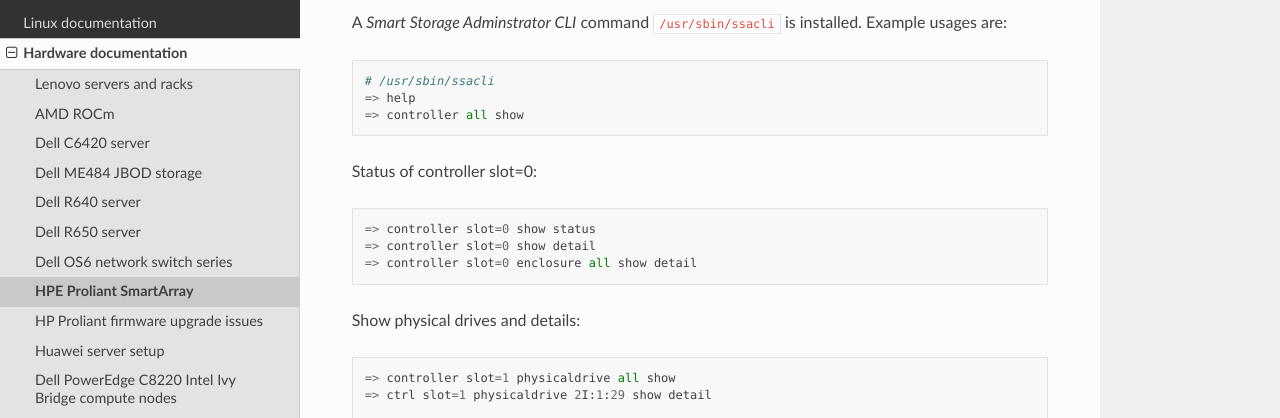
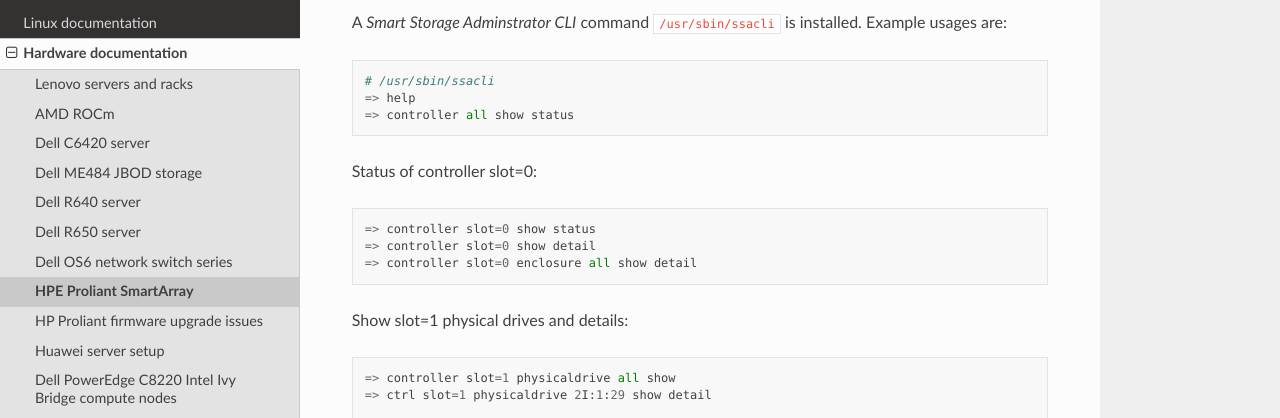
Before and after one commit to OleHolmNielsen/ITwiki, a Sphinx documentation site: the page built from docs/HPE_Proliant_SmartArray.rst, in a window 1280 px wide and 900 px high, scrolled down 735 px. Shown: the part 152-570 px from the top of the window. Built offline with Sphinx 7.4.7 and the Read the Docs theme 2.0.0, drawn with Linux system fonts in a browser that asks for light colours.

Commit message:
Show controller

```diff
--- a/docs/HPE_Proliant_SmartArray.rst
+++ b/docs/HPE_Proliant_SmartArray.rst
@@ -35,7 +35,7 @@
 
   # /usr/sbin/ssacli
   => help
-  => controller all show
+  => controller all show status
 
 Status of controller slot=0::
 
@@ -43,7 +43,7 @@
   => controller slot=0 show detail
   => controller slot=0 enclosure all show detail
 
-Show physical drives and details::
+Show slot=1 physical drives and details::
 
   => controller slot=1 physicaldrive all show
   => ctrl slot=1 physicaldrive 2I:1:29 show detail
--- a/docs/ZFS_filesystems.rst
+++ b/docs/ZFS_filesystems.rst
@@ -107,9 +107,10 @@
 If using a HPE HBA controller, the disks in the system can be displayed using the ``ssacli`` command from the *ssacli* RPM package.
 See the :ref:`hpe_proliant_smartarray` page.
 
-Example usage is::
+Example usage may be::
 
   $ /usr/sbin/ssacli
+  => controller all show status
   => ctrl slot=1 pd all show status
   => ctrl slot=1 physicaldrive 2I:1:29 show detail
 
```
